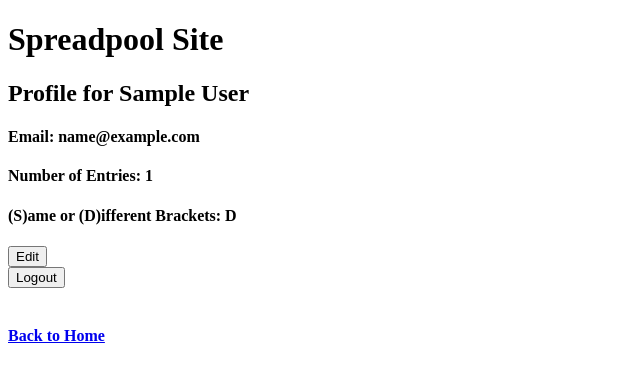
After one commit to paulrmaurer1/spreadpool, a Django app: page /profile/1/ in a window 1280 px wide. The commit adds this page. Shown: the top 382 px of the page, without its empty margins (0-640 px from the left). Run offline with Django 3.2, Linux system fonts and the light colour scheme; the visitor is signed in with stand-in values (Sample User, id 1); data comes from the database, SQL or seed files in the repository; parts of the project's set-up code (start-up, migrations or seed data) failed here and were passed over.

Commit message:
Basic profile (entry) edit and view

```diff
--- a/spreadpool/bracket/models.py
+++ b/spreadpool/bracket/models.py
@@ -32,9 +32,10 @@ class User(AbstractUser):
 	def __str__(self):
 		return self.email
 
-	def get_fullname(self):
-		return self.first_name + " " + self.last_name
-	#for full name, use standard method: get_full_name()
+	@property
+	def full_name(self):
+		return self.first_name + ' ' + self.last_name
+	#for full name, can also use standard User method: get_full_name()
 
 class Team(models.Model):
 	# Table which contains all of the Tournament team names, seeds, and affiliate school
--- a/spreadpool/bracket/templates/bracket/home.html
+++ b/spreadpool/bracket/templates/bracket/home.html
@@ -6,7 +6,7 @@
 
   <h3>Spreadpool Roster</h3>
   {% for user in user_list %}
-    <li>{{user.first_name}} {{user.last_name}}</li>
+    <li>{{user.full_name}}</li>
   {% endfor %}
   <br>
 {% endblock %}
--- /dev/null
+++ b/spreadpool/bracket/templates/bracket/profile.html
@@ -0,0 +1,26 @@
+<!-- bracket/templates/bracket/profile.html -->
+{% extends 'base.html' %}
+
+{% block content %}
+<h2>Profile for {{ user.full_name }}</h2>
+
+  <h4>Email: {{ user.email }}</h4>
+  <h4>Number of Entries: {{ user.num_entries }}</h4>
+  <h4>(S)ame or (D)ifferent Brackets: {{ user.mult_entry_type }}</h4>
+
+<form action = "{% url 'bracket:profile_edit' user.id %}">
+
+<button type="submit">Edit</button>
+</form>
+
+{% endblock %}
+
+
+{% block profile %}
+{% comment %}
+Don't show link to Profile in this view by calling profile block
+from base.html and overriding with Back to Home link
+{% endcomment %}
+<h4><a href = "{% url 'bracket:home' %}">Back to Home</a></h4>
+
+{% endblock %}
--- a/spreadpool/bracket/urls.py
+++ b/spreadpool/bracket/urls.py
@@ -8,4 +8,6 @@ app_name = 'bracket'
 urlpatterns = [
 	url(r'^$', views.HomeView.as_view(), name='home'),
 	path('signup/', views.signup, name='signup'),
+	path('profile/<int:pk>/', views.ProfileView.as_view(), name='profile'),
+	path('profile/<int:pk>/edit/', views.profile_edit, name='profile_edit'),
 	]
--- a/spreadpool/bracket/views.py
+++ b/spreadpool/bracket/views.py
@@ -1,7 +1,7 @@
 #bracket/views.py
 
 #Django modules
-from django.shortcuts import render, redirect
+from django.shortcuts import render, redirect, get_object_or_404
 from django.contrib.auth.decorators import login_required
 from django.contrib.auth.models import User, Group
 from django.contrib.auth import get_user_model, login, authenticate
@@ -16,7 +16,7 @@ User = get_user_model()
 from rest_framework import viewsets
 from bracket.serializers import UserSerializer, GroupSerializer
 
-from .forms import SignupForm
+from .forms import SignupForm, ProfileForm
 
 # Create your views here.
 
@@ -45,6 +45,24 @@ def signup(request):
 		form = SignupForm()
 	return render(request, 'bracket/signup.html', {'form': form})
 
+class ProfileView(LoginRequiredMixin, generic.DetailView):
+	login_url = '/login/'
+	# redirect_field_name = 'redirect_to'
+	model = User
+	template_name = 'bracket/profile.html'
+
+@login_required
+def profile_edit(request, pk):
+	user_to_edit = get_object_or_404(User, pk=pk)
+	if request.method == "POST":
+		form = ProfileForm(request.POST, instance=user_to_edit)
+		if form.is_valid():
+			form.save()
+			return redirect('bracket:profile', pk=user_to_edit.pk)
+	else:
+		form = ProfileForm(instance=user_to_edit)
+	return render(request, 'bracket/profile_edit.html', {'form': form})
+
 
 
 #REST framework ViewSet classes
--- a/spreadpool/templates/base.html
+++ b/spreadpool/templates/base.html
@@ -16,6 +16,11 @@
   <button type="submit">Logout</button>
 </form>
 
+<br>
+{% block profile %}
+<a href = "{% url 'bracket:profile' user.id %}">Profile</a>
+{% endblock %}
+
 </body>
 
 </html>
```
Also changed, not shown: spreadpool/bracket/forms.py (+7 -0 lines), spreadpool/bracket/templates/bracket/profile_edit.html (added, +20 -0 lines).
